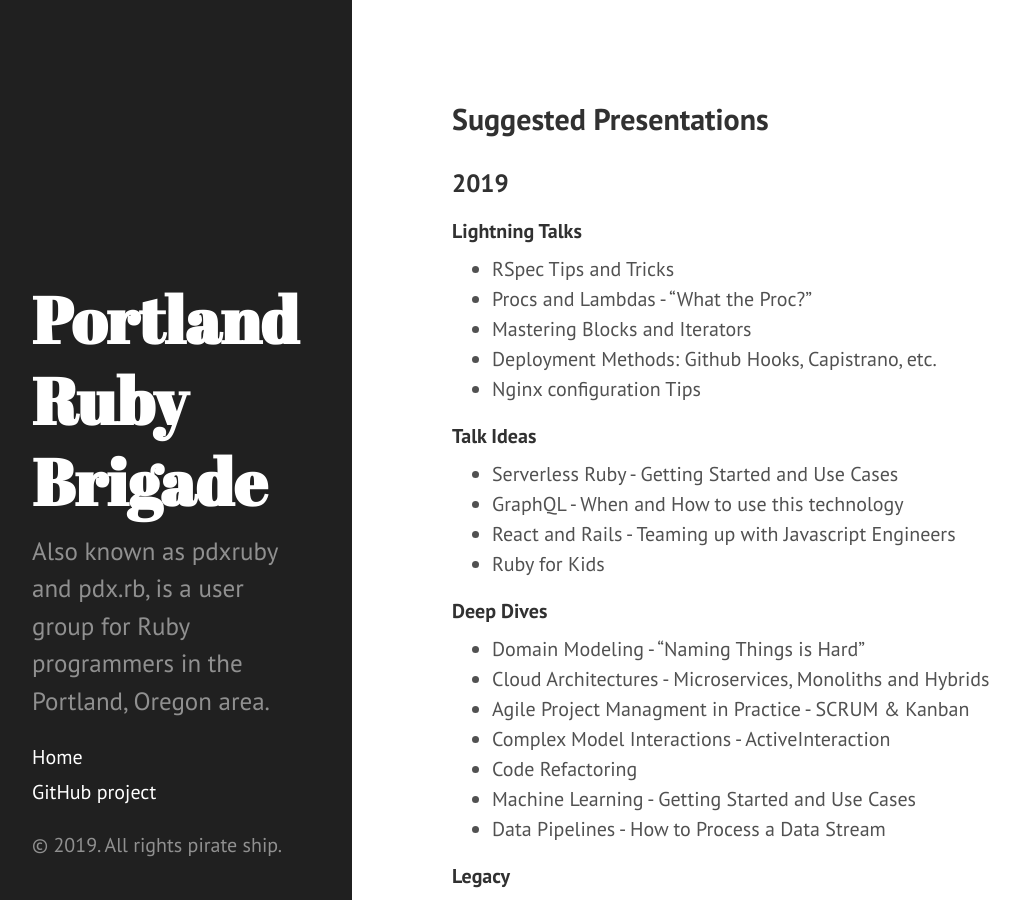
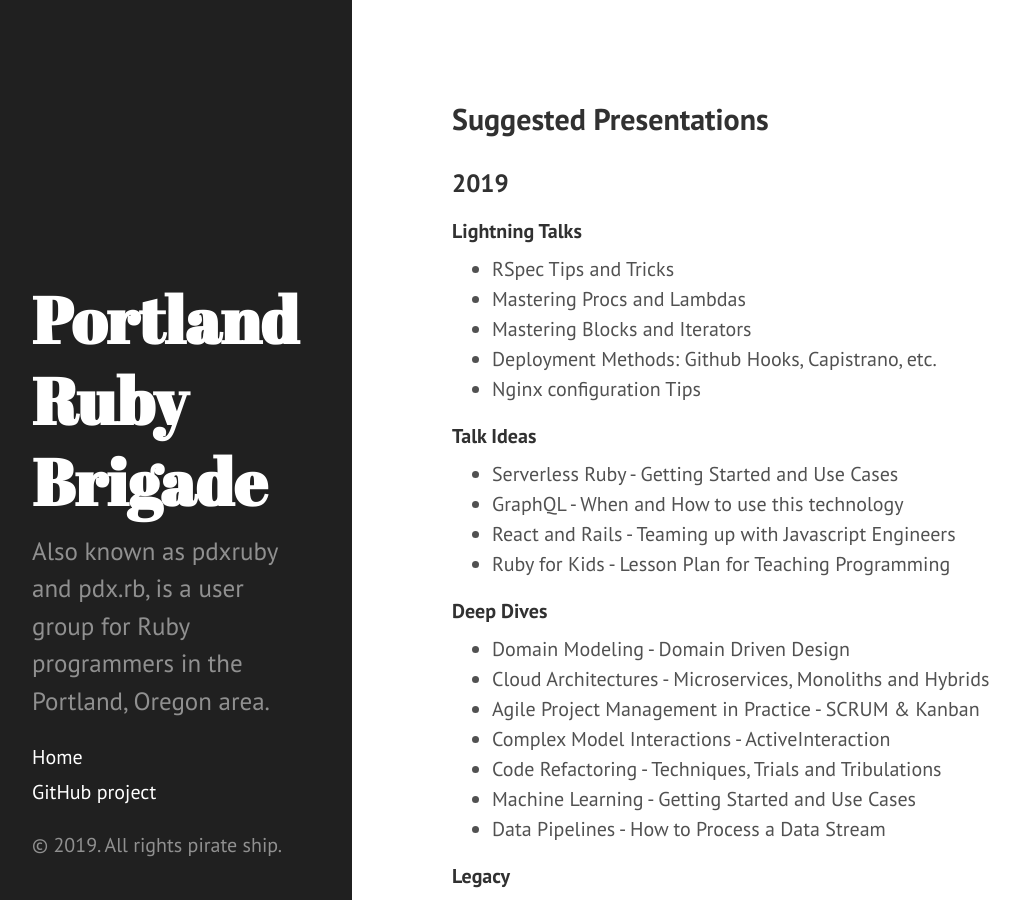
Before and after one commit to pdxruby/pdxruby.github.io, a Jekyll site: the page built from suggested-presentations.md, in a window 1280 px wide and 900 px high. Shown: the whole window, without its empty margins (8-1028 px from the left). Built offline with Jekyll 4.4.1, drawn with Linux system fonts in a browser that asks for light colours.

Commit message:
Update suggested presentations page

```diff
--- a/suggested-presentations.md
+++ b/suggested-presentations.md
@@ -9,7 +9,7 @@ title: Suggested Presentations
 #### Lightning Talks
 
 - RSpec Tips and Tricks
-- Procs and Lambdas - "What the Proc?"
+- Mastering Procs and Lambdas
 - Mastering Blocks and Iterators
 - Deployment Methods: Github Hooks, Capistrano, etc.
 - Nginx configuration Tips
@@ -19,15 +19,15 @@ title: Suggested Presentations
 - Serverless Ruby - Getting Started and Use Cases
 - GraphQL - When and How to use this technology
 - React and Rails - Teaming up with Javascript Engineers
-- Ruby for Kids
+- Ruby for Kids - Lesson Plan for Teaching Programming
 
 #### Deep Dives
 
-- Domain Modeling - "Naming Things is Hard"
+- Domain Modeling - Domain Driven Design
 - Cloud Architectures - Microservices, Monoliths and Hybrids
-- Agile Project Managment in Practice - SCRUM & Kanban
+- Agile Project Management in Practice - SCRUM & Kanban
 - Complex Model Interactions - ActiveInteraction
-- Code Refactoring
+- Code Refactoring - Techniques, Trials and Tribulations
 - Machine Learning - Getting Started and Use Cases
 - Data Pipelines - How to Process a Data Stream
 
```
